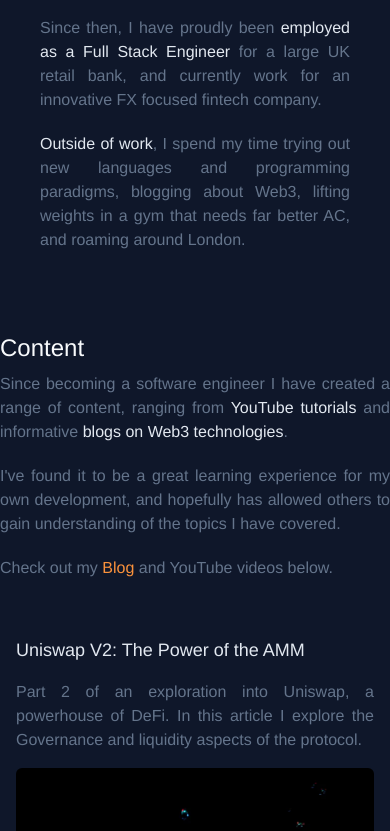
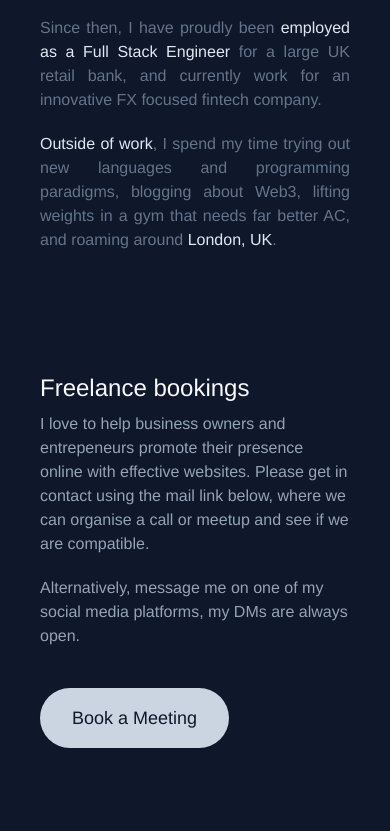
Before and after one commit to LMBroadhurst/CRYPTO_SUPERAPP, a Next.js app: page / in a window 390 px wide. Shown: the part 1100-1931 px from the top of the page. Built offline with nearby package versions, Linux system fonts and the light colour scheme.

Commit message:
More tweaking of colours and text

```diff
--- a/components/home/AboutMe.tsx
+++ b/components/home/AboutMe.tsx
@@ -4,7 +4,7 @@ const AboutMe = () => {
   return (
     <section className='flex p-10 lg:p-0 lg:w-full'>
         <section className='flex flex-col gap-2'>
-            <h2 className='text-2xl self-start font-medium'>About Me</h2>
+            <h2 className='text-2xl self-start'>About Me</h2>
 
             <section className='flex flex-col gap-5 text-slate-500 text-justify'>
               <p>After looking at a change of career into something I would truly enjoy doing daily, I began to get interested in the idea of software engineering. The idea of gaining the ability to <span className='text-slate-200'>build functional programs</span>, <span className='text-slate-200'>experiment with new ideas</span>, and <span className='text-slate-200'>learn more about the world of tech</span> convinced me to give it a shot.</p>
@@ -13,7 +13,7 @@ const AboutMe = () => {
 
               <p>Since then, I have proudly been <span className='text-slate-200'>employed as a Full Stack Engineer</span> for a large UK retail bank, and currently work for an innovative FX focused fintech company.</p>
 
-              <p><span className='text-slate-200'>Outside of work</span>, I spend my time trying out new languages and programming paradigms, blogging about Web3, lifting weights in a gym that needs far better AC, and roaming around London.</p>
+              <p><span className='text-slate-200'>Outside of work</span>, I spend my time trying out new languages and programming paradigms, blogging about Web3, lifting weights in a gym that needs far better AC, and roaming around <span className='text-slate-200'>London, UK</span>.</p>
             </section>
 
             {/* TODO: Build some components for displaying tech related experience */}
--- a/components/home/BlogPreview.tsx
+++ b/components/home/BlogPreview.tsx
@@ -2,6 +2,7 @@ import React, { FC } from 'react';
 import { StaticImageData } from 'next/image';
 
 type OwnProps = {
+    url: string;
     title: string;
     description: string;
     image: StaticImageData;
@@ -9,6 +10,7 @@ type OwnProps = {
 }
 
 const BlogPreview: FC<OwnProps> = ({
+    url,
     title,
     description,
     image,
@@ -16,10 +18,16 @@ const BlogPreview: FC<OwnProps> = ({
 }) => {
 
   return (
-    <section className='self-stretch'>
+    <a
+        className='self-stretch'
+        href={url}
+        target='_blank'
+    >
         <section
-            className='flex flex-row justify-between items-center gap-8 rounded-lg p-4 transition-all duration-500
-                hover:bg-blue-400 hover:bg-opacity-10 hover:cursor-pointer'
+            className='
+                flex flex-row justify-between items-center gap-8 rounded-lg p-4
+                transition-all duration-500 bg-blue-400 bg-opacity-10 shadow-md shadow-sky-700
+                hover:cursor-pointer hover:shadow-sky-400'
         >
             <section className='flex flex-col gap-4'>
                 <h3 className='text-lg sm:text-xl text-slate-200'>{title}</h3>
@@ -36,7 +44,7 @@ const BlogPreview: FC<OwnProps> = ({
                 <span className='text-sm text-slate-500'>{date}</span>
             </section>
         </section>
-    </section>
+    </a>
   )
 }
 
--- a/components/home/Feedback.tsx
+++ b/components/home/Feedback.tsx
@@ -5,15 +5,16 @@ type OwnProps = {};
 const Feedback: FC<OwnProps> = () => {
 
   return (
-    <section>
-      <section className='flex flex-col gap-2'>
+    <section className='mb-32 lg:mb-0'>
+      <section className='flex flex-col gap-2 p-10 lg:p-0'>
         <h2 className='text-2xl'>Feedback</h2>
 
         <section className='flex flex-col gap-5 text-slate-400'>
           <p>When building this website, I wanted to <span className='text-slate-200'>avoid relying on libraries</span> to build components such as cards, tabs, and tooltips, as a challenge to myself. All the code I have produced can be found in this&nbsp;
           <a
             className='text-orange-400 duration-300 transition-colors hover:text-orange-200'
-            href=''
+            href='https://github.com/LMBroadhurst/lewisbroadhurstdev-website'
+            target='_blank'
           >
             GitHub repo
           </a>
@@ -21,7 +22,7 @@ const Feedback: FC<OwnProps> = () => {
 
           <p>It has been built using <span className='text-slate-200'>Next.JS & Tailwind CSS</span>. I have been trying to focus on ways to make the Tailwind as efficient as possible, mainly through reading articles from the Tailwind blog. I chose to use Next for the inherent page routing, optional SEO optimisation possibilities, and potential to integrate a simple API into the website in the future. Regarding design, I have been taking notes from Refactoring UI.</p>
 
-          <p>Please <span className='text-slate-200'>feel free to critique the code or design</span>, drop me a message on any of my socials! I plan to evolve this section of the page into an area where people can rate and comment on the components from the website, to improve the experience.</p>
+          <p>Please <span className='text-slate-200'>feel free to critique the code or design</span>, drop me a message on any of my socials! I plan to evolve this section of the page into an area where people can rate and comment on the components from the website, to improve the experience & my ability to code/design.</p>
         </section>
 
       </section>
--- a/components/home/IntroductionView.tsx
+++ b/components/home/IntroductionView.tsx
@@ -44,9 +44,11 @@ const HomeView: React.FC = () => {
             <section className='flex flex-col gap-10 lg:hidden'>
                 <AboutMe />
 
+                <WorkWithMe />
+
                 <PublishedContent />
 
-                <WorkWithMe />
+                <Feedback />
             </section>
 
             <section className='hidden lg:flex lg:w-1/2'>
--- a/components/home/Navigation.tsx
+++ b/components/home/Navigation.tsx
@@ -26,7 +26,7 @@ const Navigation: FC<OwnProps> = ({
               <li
                 className={`
                    duration-200 transition-all hover:text-orange-600 hover:cursor-pointer hover:translate-x-0.5
-                  ${ activeTabKey === navTab.key && 'text-orange-500 translate-x-1 font-medium'}
+                  ${ activeTabKey === navTab.key && 'text-orange-500 translate-x-1 font-bold'}
                   ${ navTab.key === 'Feedback.tsx' && 'hover:cursor-not-allowed'}
                 `}
                 id={navTab.key}
--- a/components/home/PublishedContent.tsx
+++ b/components/home/PublishedContent.tsx
@@ -5,9 +5,11 @@ import YoutubePreview from './YoutubePreview'
 import UNISWAPP1 from './assets/UNISWAP1.webp'
 import UNISWAPP2 from './assets/UNISWAPP2.webp';
 import ERC20 from './assets/ERC20.webp';
+import { ContentObject } from '@/types/HomeTypes';
 
-const publishedContentPreview = [
+const publishedContentPreview: ContentObject[] = [
   {
+    url: 'https://medium.com/block-magnates/uniswap-v2-the-power-of-the-amm-b53bb60450be',
     type: 'BLOG',
     title: 'Uniswap V2: The Power of the AMM',
     description: 'Part 2 of an exploration into Uniswap, a powerhouse of DeFi. In this article I explore the Governance and liquidity aspects of the protocol.',
@@ -15,6 +17,7 @@ const publishedContentPreview = [
     image: UNISWAPP2
   },
   {
+    url: 'https://medium.com/block-magnates/uniswap-v2-the-power-of-the-amm-e565bd3f3ac1',
     type: 'BLOG',
     title: 'Uniswap V2: The Power of the AMM',
     description: 'Part 1 of an exploration into Uniswap, specifically focusing on the mechanics of how AMMs/DEXs work. Great introduction into DeFi and the benefits of DeFi for anyone new to the space.',
@@ -22,6 +25,7 @@ const publishedContentPreview = [
     image: UNISWAPP1
   },
   {
+    url: 'https://medium.com/@lewis1broadhurst/erc20-what-why-5b300dff5aa6',
     type: 'BLOG',
     title: 'ERC20: What & Why?',
     description: 'A dive into the history of ERC20 tokens, how they came into existence, what they acheive, and why they are an important standard in the crypto space.',
@@ -49,6 +53,7 @@ const PublishedContent = () => {
     return (
       <BlogPreview
         key={pc.date}
+        url={pc.url}
         title={pc.title}
         description={pc.description}
         image={pc?.image}
@@ -60,8 +65,8 @@ const PublishedContent = () => {
 
 
   return (
-    <section className='flex flex-col gap-10 text-justify lg:p-0 lg:w-full'>
-        <section className='flex flex-col gap-2 lg:px-4'>
+    <section className='flex flex-col gap-10 text-justify p-10 lg:p-0 lg:w-full'>
+        <section className='flex flex-col gap-2'>
             <h2 className='text-2xl self-start'>Content</h2>
 
             <section className='flex flex-col gap-5'>
@@ -71,7 +76,8 @@ const PublishedContent = () => {
 
               <p className='text-slate-500'>Check out my&nbsp;
                 <a
-                  href="/blog"
+                  href="https://medium.com/@lewis1broadhurst"
+                  target='_blank'
                   className='text-orange-400'
                 >
                   Blog
--- a/components/home/WorkWithMe.tsx
+++ b/components/home/WorkWithMe.tsx
@@ -7,9 +7,20 @@ const WorkWithMe = () => {
             <h2 className='text-2xl self-start'>Freelance bookings</h2>
 
             <section className='flex flex-col gap-5'>
-              <p className='text-slate-400'>I love to help business owners and entrepeneurs promote their presence online with effective websites. Please get in contact using the form below, where we can organise a call or meetup and see if we are compatible.</p>
+              <p className='text-slate-400'>I love to help business owners and entrepeneurs promote their presence online with effective websites. Please get in contact using the mail link below, where we can organise a call or meetup and see if we are compatible.</p>
 
               <p className='text-slate-400'>Alternatively, message me on one of my social media platforms, my DMs are always open.</p>
+
+              <a
+                className='
+                  px-8 py-4 rounded-full self-start mt-5 text-lg text-slate-900
+                  bg-slate-300 shadow-sm
+                  hover:shadow-inner
+                  '
+                  href='mailto:lewis1broadhurst@gmail.com'
+              >
+                Book a Meeting
+              </a>
             </section>
         </section>
     </section>
```
Also changed, not shown: types/HomeTypes.ts (+13 -1 lines).
